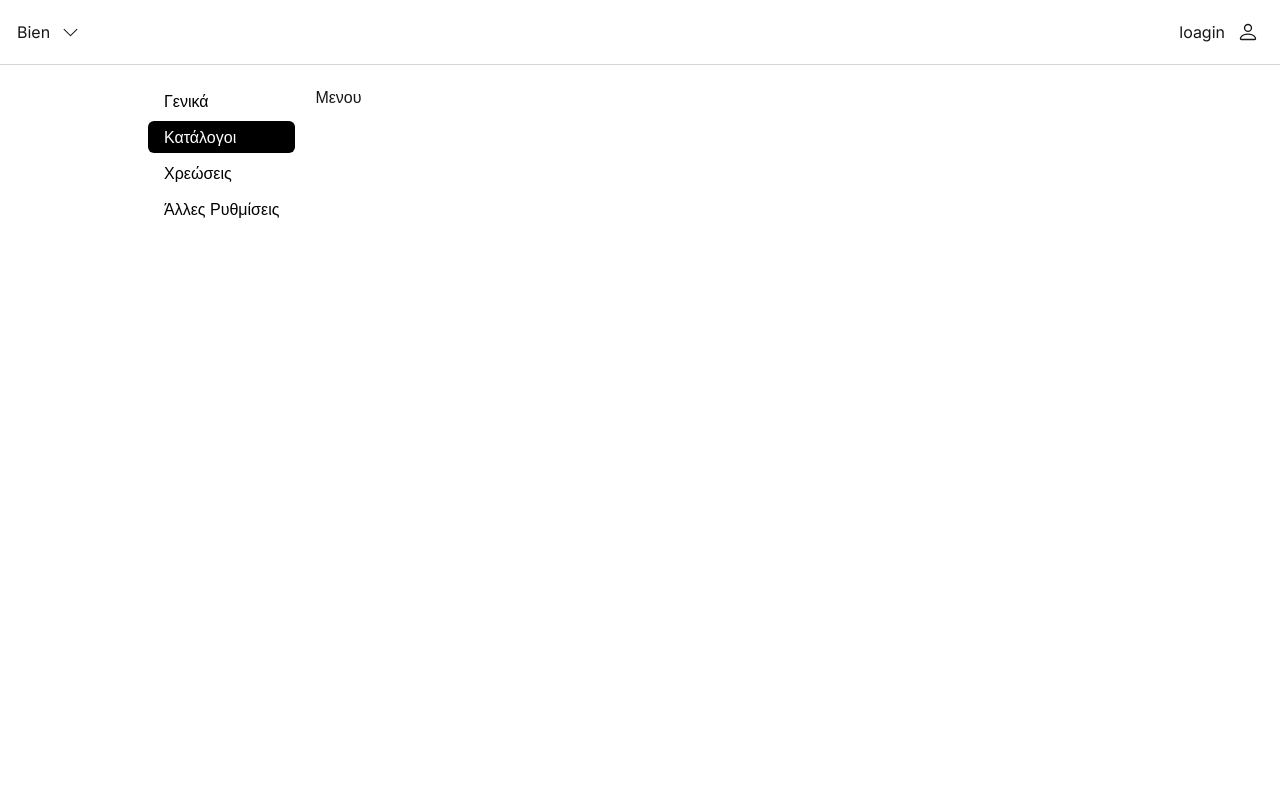
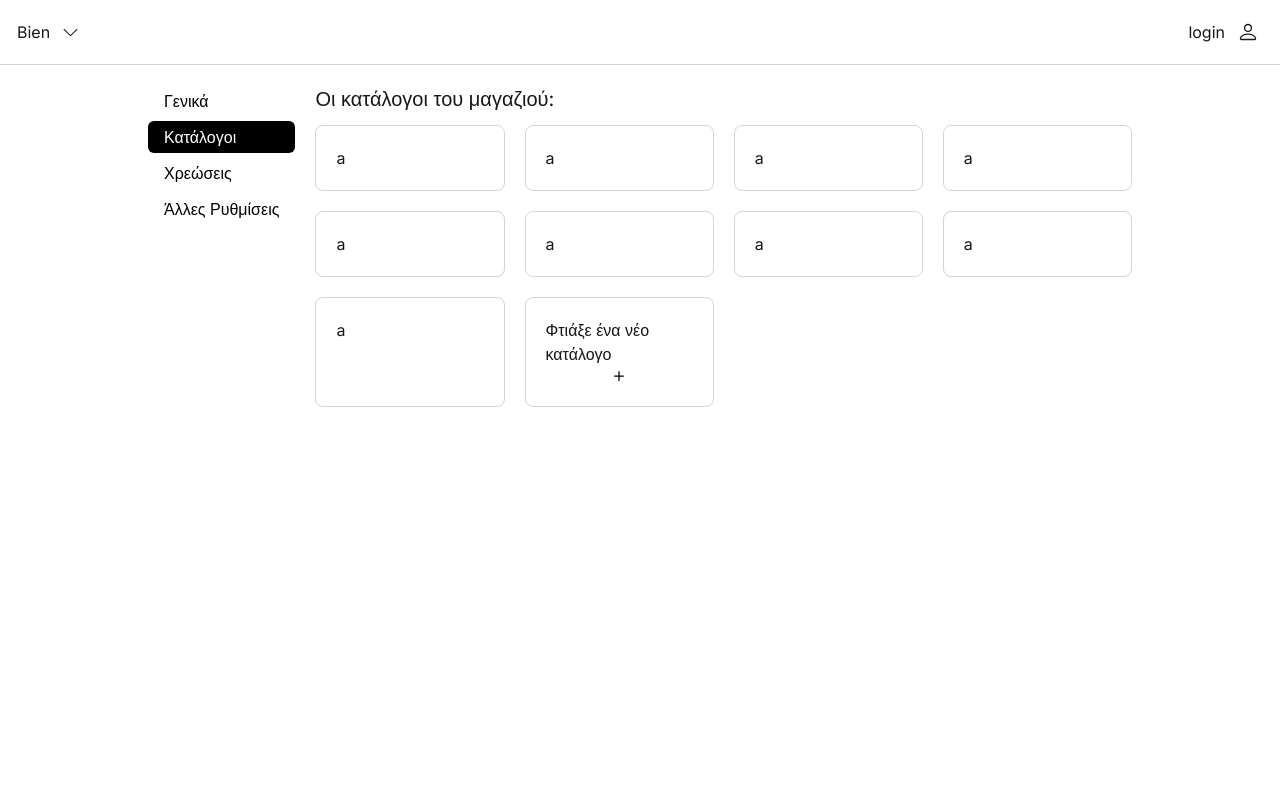
Before and after one commit to kostassagma/qr-menus, a Next.js app: page /dash/1/menus in a window 1280 px wide. Shown: the top 800 px of the page. Built offline with nearby package versions, Linux system fonts and the light colour scheme; no server answers.

Commit message:
shop design and owner only

```diff
--- a/next.config.ts
+++ b/next.config.ts
@@ -4,7 +4,7 @@ const nextConfig: NextConfig = {
   async redirects() {
     return [
       {
-        source: "/dash/:shop",
+        source: "/dash/:shop(\(?!new-shop$|new-shop/$|$)[^/]+)",
         destination: "/dash/:shop/miscellaneous",
         permanent: true,
       },
--- a/src/app/dash/[shop]/menus/page.tsx
+++ b/src/app/dash/[shop]/menus/page.tsx
@@ -1,4 +1,6 @@
+import Link from "next/link";
 import ShopLayout from "../shop-layout";
+import PlusIcon from "@/icons/plus";
 
 export default async function ShopPage({
   params,
@@ -7,5 +9,27 @@ export default async function ShopPage({
 }) {
   const shop = (await params).shop;
 
-  return <ShopLayout tab={1} shop={shop}>Μενου</ShopLayout>;
+  return (
+    <ShopLayout tab={1} shop={shop}>
+      <div className="flex-1">
+        <h2 className="text-xl mb-3">Οι κατάλογοι του μαγαζιού:</h2>
+        <div className="grid grid-cols-4 gap-5 w-full">
+          {["a", "a", "a", "a", "a", "a", "a", "a", "a"].map((menu) => (
+            <Link
+              href={`/dash/${menu}`}
+              className="rounded-lg p-5 border border-gray-300 hover:cursor-pointer hover:scale-105 transition ease-in-out hover:border-gray-500"
+            >
+              {menu}
+            </Link>
+          ))}
+          <Link href={`/dash/${shop}/new-menu`}>
+            <div className="rounded-lg p-5 border border-gray-300 hover:cursor-pointer hover:scale-105 transition ease-in-out hover:border-accent group">
+              <h1>Φτιάξε ένα νέο κατάλογο</h1>
+              <PlusIcon className="text-black w-5 mx-auto group-hover:text-accent group-hover:rotate-90 transition ease-in-out" />
+            </div>
+          </Link>
+        </div>
+      </div>
+    </ShopLayout>
+  );
 }
--- /dev/null
+++ b/src/app/dash/[shop]/new-menu/new-menu-state.ts
@@ -0,0 +1,31 @@
+import { create } from "zustand";
+import { nanoid } from "nanoid";
+
+export interface MenuNameType {
+  locale: string;
+  text: string;
+}
+
+export interface NewShopStateType {
+  shop_name: MenuNameType[];
+  editName: (lang: string, target: string) => void;
+  pathname: string;
+}
+
+export const useNewShopState = create<NewShopStateType>()((set) => ({
+  supported_languages: ["el", "en"],
+  shop_name: [
+    { locale: "el", text: "" },
+    { locale: "en", text: "" },
+  ],
+  pathname: nanoid(),
+  editName: (lang: string, target: string) => {
+    set((state) => ({
+      shop_name: [
+        ...state.shop_name.map((e) =>
+          e.locale == lang ? { ...e, text: target } : e
+        ),
+      ],
+    }));
+  },
+}));
--- /dev/null
+++ b/src/app/dash/[shop]/new-menu/page.tsx
@@ -0,0 +1,22 @@
+import BigFooter from "@/components/footer/big-footer";
+import DashNav from "@/components/navbar/dash-nav";
+
+export default async function ShopPage({
+  params,
+}: {
+  params: Promise<{ shop: string }>;
+}) {
+  const shop = (await params).shop;
+
+  return (
+    <>
+      <div className="min-h-screen flex flex-col">
+        <DashNav shop={shop} />
+        <main className="max-w-5xl mx-auto w-full flex flex-col p-5 gap-5 sm:flex-row">
+          Hello
+        </main>
+      </div>
+      <BigFooter />
+    </>
+  );
+}
--- a/src/app/dash/[shop]/shop-layout.tsx
+++ b/src/app/dash/[shop]/shop-layout.tsx
@@ -20,7 +20,7 @@ export default function ShopLayout({
           <Suspense>
             <SideNav shopPathname={shop} tab={tab} />
           </Suspense>
-          <div>{children}</div>
+          {children}
         </main>
       </div>
       <BigFooter />
--- a/src/components/navbar/dash-nav.tsx
+++ b/src/components/navbar/dash-nav.tsx
@@ -44,7 +44,7 @@ const DashNav: FC<Props> = ({ shop }) => {
           />
         </div>
         <div className="flex flex-row gap-2 group cursor-pointer border border-transparent hover:border-gray-300 rounded-md p-2 transition-all ease-in-out">
-          <p className="my-auto">{user ? user.email : "loagin"}</p>
+          <p className="my-auto">{user ? user.email : "login"}</p>
           <UserIcon
             className="my-auto group-hover:bg-gray-200 p-1 rounded-full transition-all ease-in-out"
             width={30}
--- /dev/null
+++ b/src/icons/plus.tsx
@@ -0,0 +1,16 @@
+import React from "react";
+
+function PlusIcon(props: React.SVGProps<SVGSVGElement>) {
+  return (
+    <svg
+      xmlns="http://www.w3.org/2000/svg"
+      {...props}
+      fill="currentColor"
+      viewBox="0 0 16 16"
+    >
+      <path d="M8 4a.5.5 0 0 1 .5.5v3h3a.5.5 0 0 1 0 1h-3v3a.5.5 0 0 1-1 0v-3h-3a.5.5 0 0 1 0-1h3v-3A.5.5 0 0 1 8 4" />
+    </svg>
+  );
+}
+
+export default PlusIcon;
```
Also changed, not shown: src/utils/supabase/middleware.ts (+19 -1 lines).
